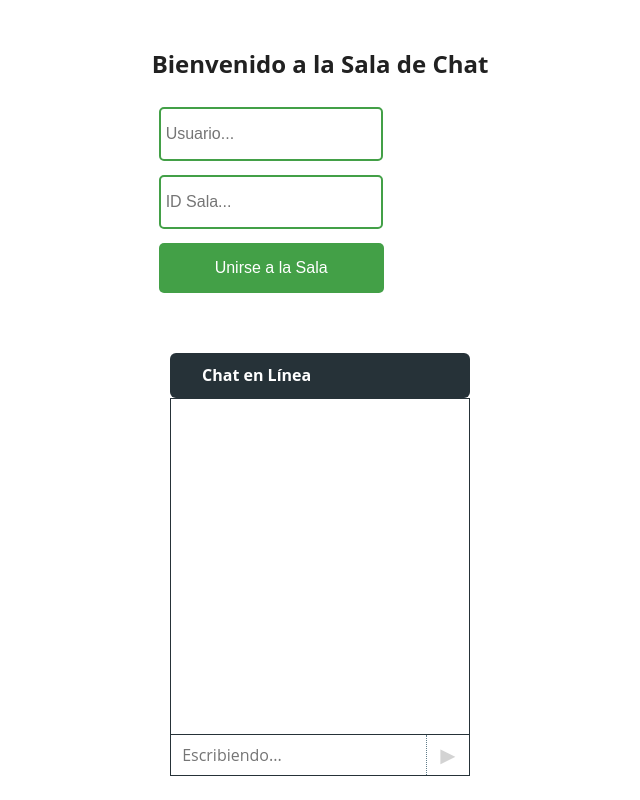
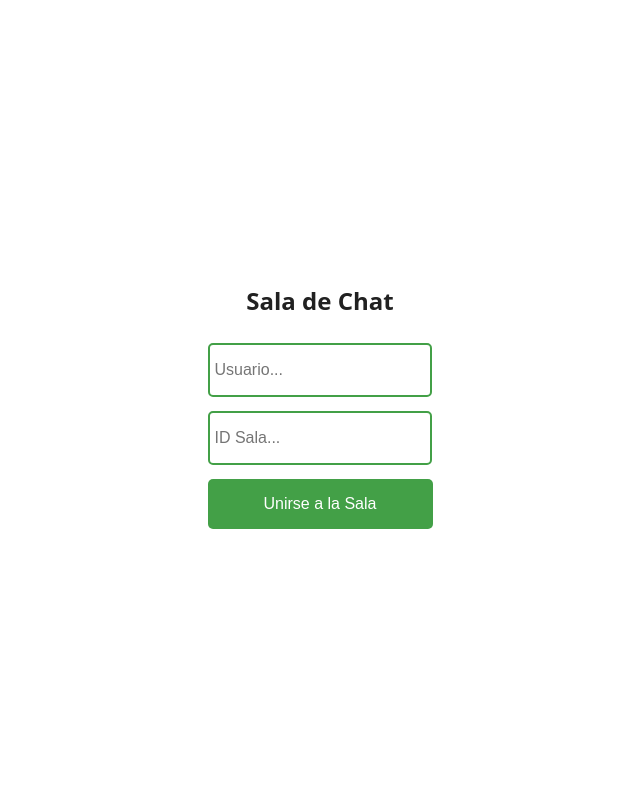
Before and after one commit to BryanCachimuel/Chat_App_con_Nodejs_Reactjs, a React (Create React App) app in the folder frontend/: page / in a window 1280 px wide. Shown: the whole page, without its empty margins (320-960 px from the left). Built offline with nearby package versions, Linux system fonts and the light colour scheme; no server answers.

Commit message:
validando ingreso de credenciales para acceder al chat en linea

```diff
--- a/frontend/src/App.js
+++ b/frontend/src/App.js
@@ -9,17 +9,20 @@ function App() {
 
   const [username, setUsername] = useState("")
   const [room, setRoom] = useState("")
+  const [showChat, setShowChat] = useState(false)
 
   const UnirseSala = () => {
     if(username !=="" && room !==""){
-      socket.emit("join_room", room)
+      socket.emit("join_room", room);
+      setShowChat(true);
     }
   }
 
   return (
     <div className="App">
+      {!showChat ? (
      <div className='joinChatContainer'>
-     <h2>Bienvenido a la Sala de Chat</h2>
+     <h2>Sala de Chat</h2>
       <input
         type="text"
         placeholder="Usuario..."
@@ -36,8 +39,10 @@ function App() {
       />
       <button onClick={UnirseSala}>Unirse a la Sala</button>
      </div>
-
-      <Chat socket={socket} username={username} room={room}/>
+       )
+     : (
+        <Chat socket={socket} username={username} room={room}/>
+       )}
     </div>
   );
 }
```
